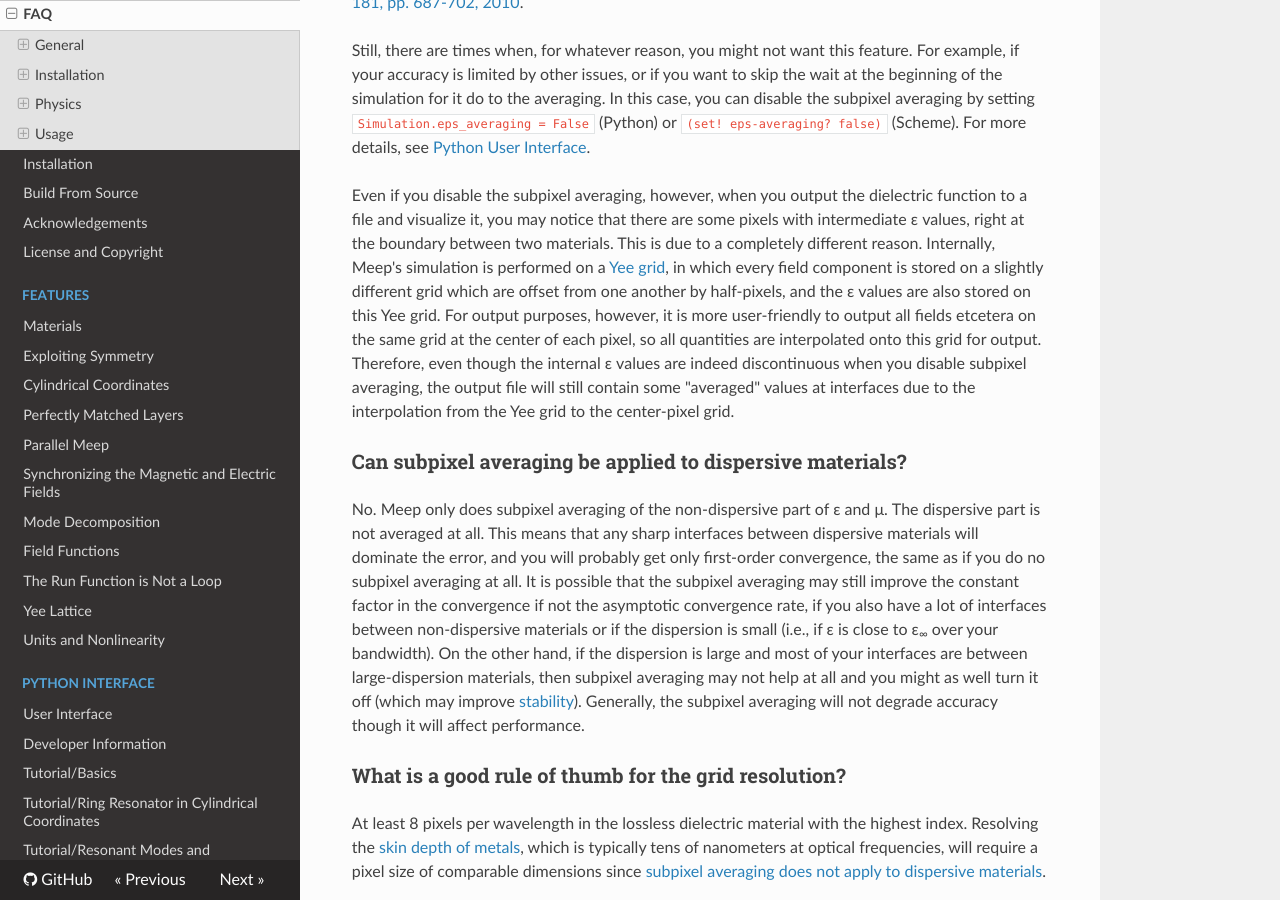
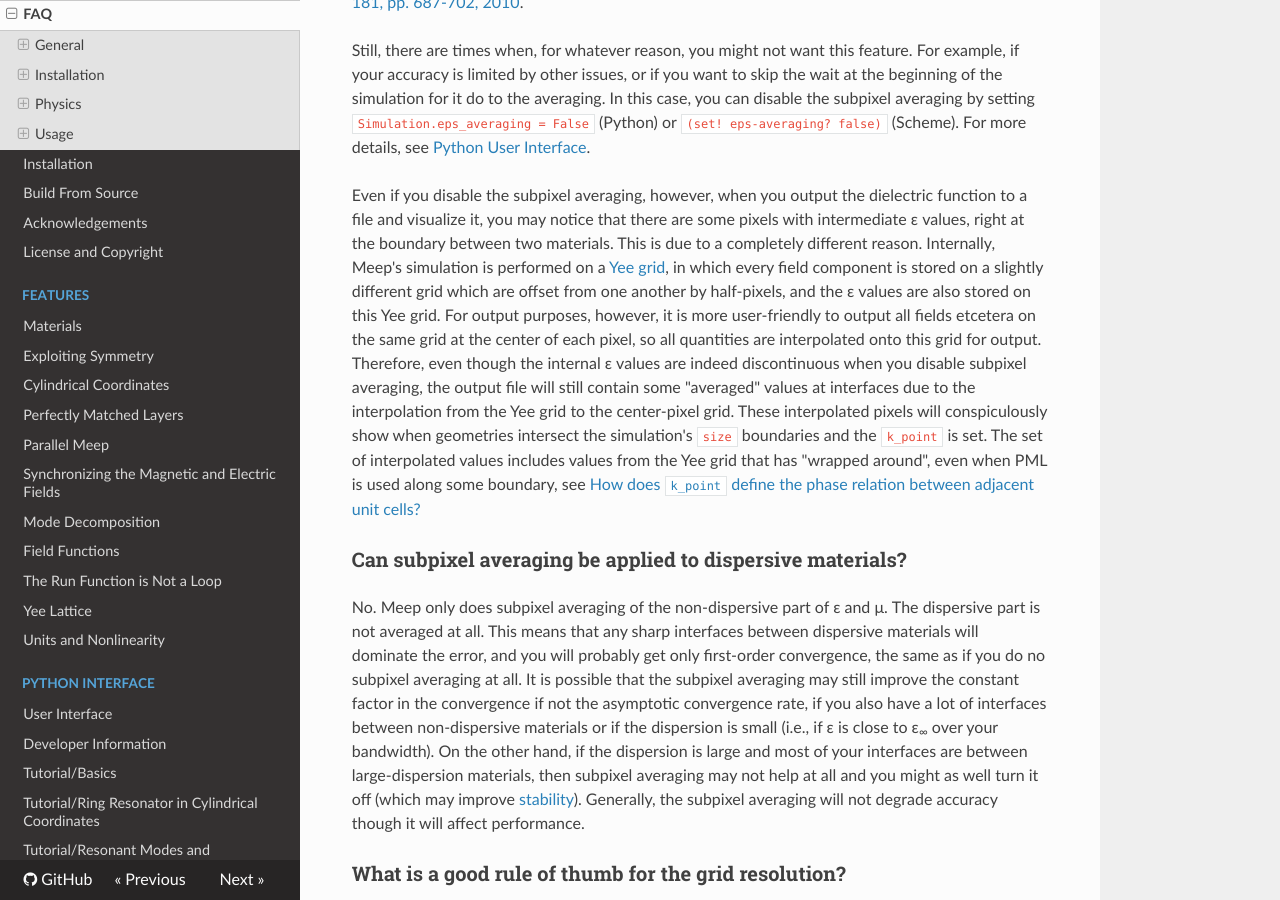
Before and after one commit to NanoComp/meep, an MkDocs documentation site: the page built from doc/docs/FAQ.md, in a window 1280 px wide and 900 px high, scrolled down 9872 px. Built offline with MkDocs 1.6.1, drawn with Linux system fonts in a browser that asks for light colours; nearby versions of some CDN libraries; formulas are drawn with MathJax 3; old or Windows-style settings are respelled for this version of MkDocs.

Commit message:
Update FAQ.md

```diff
--- a/doc/docs/FAQ.md
+++ b/doc/docs/FAQ.md
@@ -168,7 +168,7 @@
 
 Still, there are times when, for whatever reason, you might not want this feature. For example, if your accuracy is limited by other issues, or if you want to skip the wait at the beginning of the simulation for it do to the averaging. In this case, you can disable the subpixel averaging by setting `Simulation.eps_averaging = False` (Python) or `(set! eps-averaging? false)` (Scheme). For more details, see [Python User Interface](Python_User_Interface.md).
 
-Even if you disable the subpixel averaging, however, when you output the dielectric function to a file and visualize it, you may notice that there are some pixels with intermediate ε values, right at the boundary between two materials. This is due to a completely different reason. Internally, Meep's simulation is performed on a [Yee grid](Yee_Lattice.md), in which every field component is stored on a slightly different grid which are offset from one another by half-pixels, and the ε values are also stored on this Yee grid. For output purposes, however, it is more user-friendly to output all fields etcetera on the same grid at the center of each pixel, so all quantities are interpolated onto this grid for output. Therefore, even though the internal ε values are indeed discontinuous when you disable subpixel averaging, the output file will still contain some "averaged" values at interfaces due to the interpolation from the Yee grid to the center-pixel grid.
+Even if you disable the subpixel averaging, however, when you output the dielectric function to a file and visualize it, you may notice that there are some pixels with intermediate ε values, right at the boundary between two materials. This is due to a completely different reason. Internally, Meep's simulation is performed on a [Yee grid](Yee_Lattice.md), in which every field component is stored on a slightly different grid which are offset from one another by half-pixels, and the ε values are also stored on this Yee grid. For output purposes, however, it is more user-friendly to output all fields etcetera on the same grid at the center of each pixel, so all quantities are interpolated onto this grid for output. Therefore, even though the internal ε values are indeed discontinuous when you disable subpixel averaging, the output file will still contain some "averaged" values at interfaces due to the interpolation from the Yee grid to the center-pixel grid. These interpolated pixels will conspiculously show when geometries intersect the simulation's `size` boundaries and the `k_point` is set. The set of interpolated values includes values from the Yee grid that has "wrapped around", even when PML is used along some boundary, see [How does `k_point` define the phase relation between adjacent unit cells?](#How-does-kpoint-define-the-phase-relation-between-adjacent-unit-cells)
 
 ### Can subpixel averaging be applied to dispersive materials?
 
```
